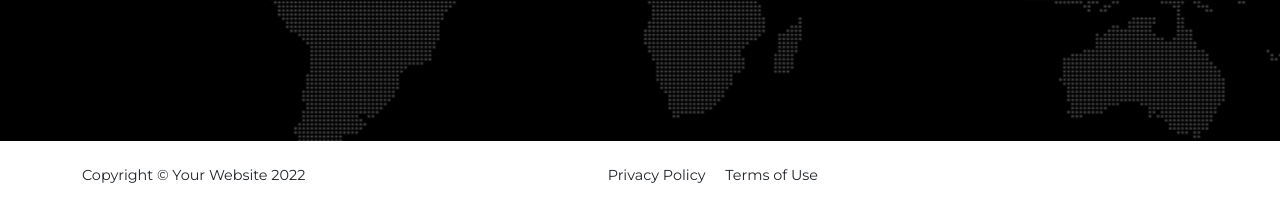
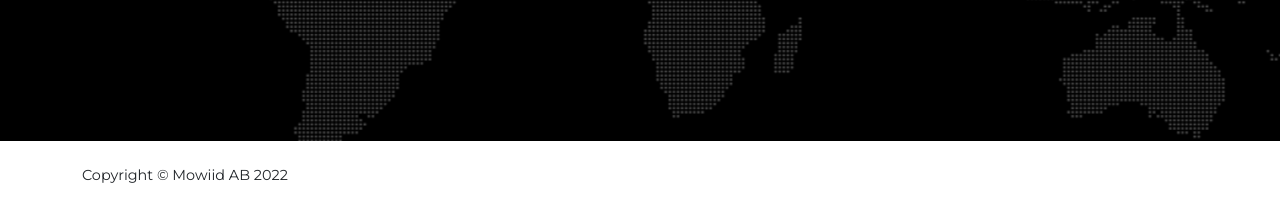
Before and after one commit to mowiid/-mowiid.github.io, a plain HTML site: page index.html in a window 1280 px wide. Shown: the part 1659-1869 px from the top of the page. Drawn offline with nearby package versions, Linux system fonts and the light colour scheme.

Commit message:
Updated text

```diff
--- a/index.html
+++ b/index.html
@@ -50,7 +50,7 @@
                     <h3 class="section-subheading text-muted">Identity and access management (IAM) is security, IT and organisation working overlapping.
                         Understand the organisation and its needs is the harderst part. When that is done, use technology to ensure policies and processes works.
                         A organisations IAM journey starts with understand how they want to work with the area and were they are going.
-                        There should exist one digital representation of the diffrent kind of users with all the accounts connected to it.</h3>
+                        There should exist one digital representation of the users with all the accounts connected to it.</h3>
                 </div>
             </div>
         </section>-->
@@ -142,10 +142,10 @@
         <footer class="footer py-4">
             <div class="container">
                 <div class="row align-items-center">
-                    <div class="col-lg-4 text-lg-start">Copyright &copy; Your Website 2022</div>
+                    <div class="col-lg-4 text-lg-start">Copyright &copy; Mowiid AB 2022</div>
                     <div class="col-lg-4 text-lg-end">
-                        <a class="link-dark text-decoration-none me-3" href="#!">Privacy Policy</a>
-                        <a class="link-dark text-decoration-none" href="#!">Terms of Use</a>
+                         <!--<a class="link-dark text-decoration-none me-3" href="#!">Privacy Policy</a>-->
+                         <!--<a class="link-dark text-decoration-none" href="#!">Terms of Use</a>-->
                     </div>
                 </div>
             </div>
```
